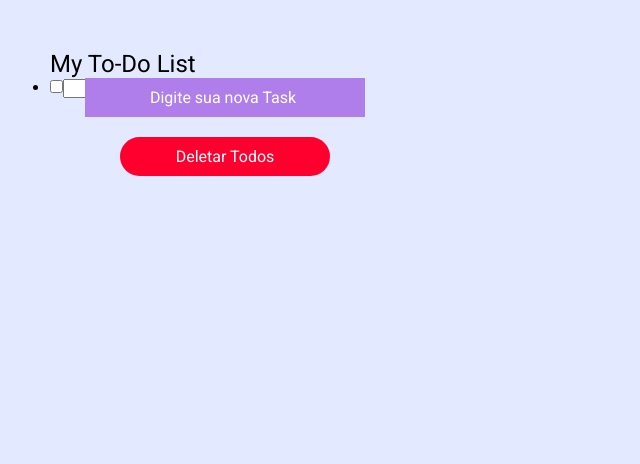
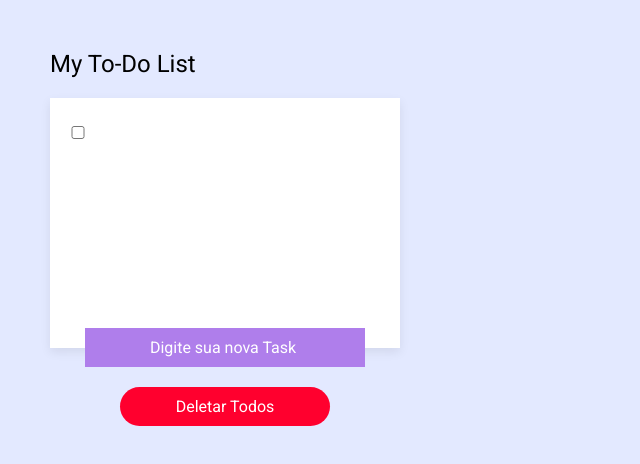
Before and after one commit to Leandro223/TodoList, an Angular app: page / in a window 1280 px wide. Shown: the top 464 px of the page, without its empty margins (0-640 px from the left). Built offline with nearby package versions, Linux system fonts and the light colour scheme.

Commit message:
Estilização do component list

```diff
--- a/src/app/modules/home/componets/todo-list/todo-list.component.scss
+++ b/src/app/modules/home/componets/todo-list/todo-list.component.scss
@@ -0,0 +1,51 @@
+@import'../../../../../dist/scss/variables.scss';
+
+section{
+    width: 100%;
+    min-height: 250px;
+
+    background: $secondary-background-color;
+    box-shadow: 0px 4px 10px rgba(0, 0, 0, 0.08);
+
+    margin-top: 20px;
+
+    &.loading{
+        background-image: url("../../../../../assets/img/bg-task.png");
+        background-repeat: no-repeat;
+        background-position: center 30px;
+    }
+
+    ul{
+        padding: 20px;
+
+        li{
+            display: flex;
+            justify-content: space-between;
+            align-items: center;
+            margin-bottom: 10px;
+
+            input{
+                &[type="checkbox"]{
+                  width: 5%;
+                }
+                &[type="text"]{
+                  width: 80%;
+                  padding: 5px 10px;
+                  border: none;
+
+                  font-size: 16px;
+                  color: $primary-text-color;
+                  &.checked{
+                    text-decoration: line-through;
+                  }
+                }
+              }
+
+              button{
+                width: 5%;
+                background: none;
+                border: none;
+              }
+            }
+          }
+        }
```
